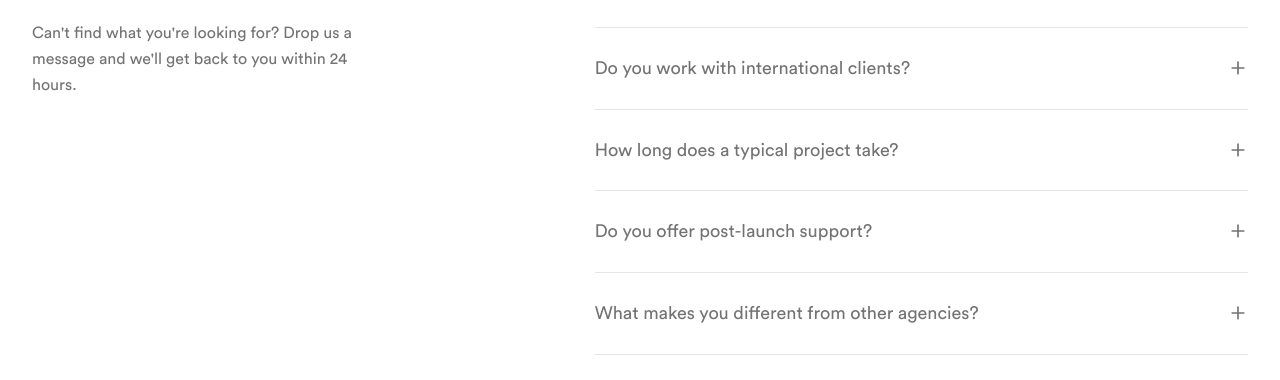
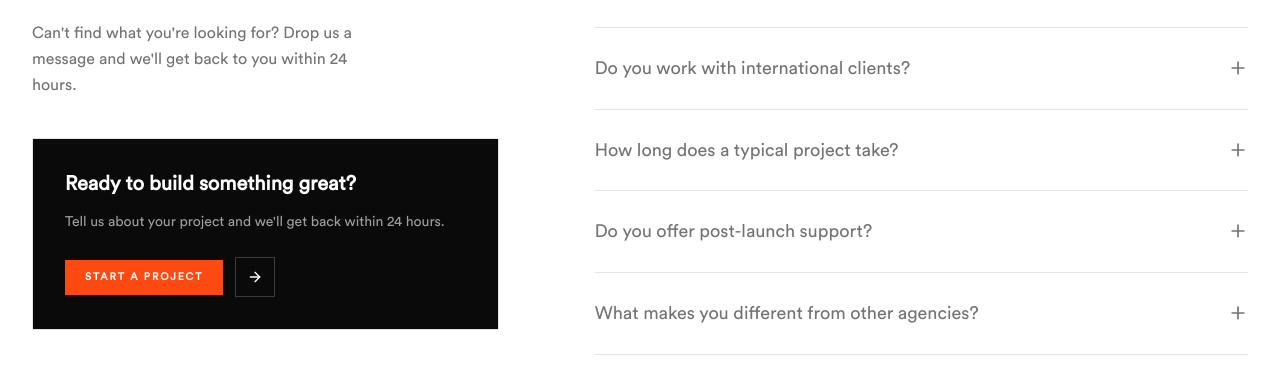
Before and after one commit to nanayawdev/nanayawdev, a Next.js app: page / in a window 1280 px wide. Shown: the part 5380-5760 px from the top of the page. Built offline with nearby package versions, Linux system fonts and the light colour scheme.

Commit message:
feat: add CTACard component to the FAQ section footer

```diff
--- a/src/components/faq.tsx
+++ b/src/components/faq.tsx
@@ -3,6 +3,7 @@
 import { motion, AnimatePresence } from "framer-motion";
 import { useState } from "react";
 import { Plus } from "lucide-react";
+import { CTACard } from "@/components/cta-card";
 
 const faqData = [
   {
@@ -78,6 +79,15 @@ export function FAQ() {
             >
               Can&apos;t find what you&apos;re looking for? Drop us a message and we&apos;ll get back to you within 24 hours.
             </motion.p>
+            <motion.div
+              className="mt-10"
+              initial={{ opacity: 0, y: 10 }}
+              whileInView={{ opacity: 1, y: 0 }}
+              transition={{ duration: 0.5, delay: 0.15 }}
+              viewport={{ once: true }}
+            >
+              <CTACard />
+            </motion.div>
           </div>
 
           {/* Right — accordion */}
```
